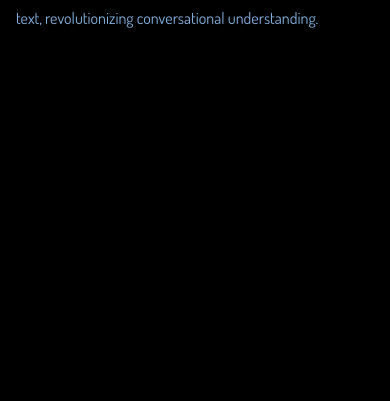
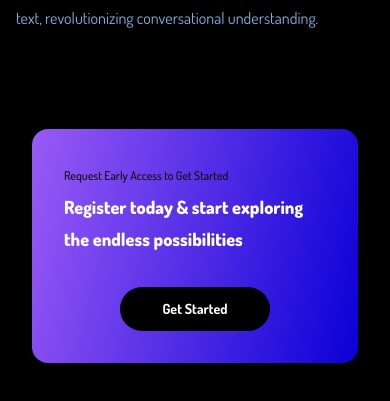
Before and after one commit to chevonnelise/UIUX-introducing-chatgpt3, a React (Create React App) app: page / in a window 390 px wide. Shown: the part 3887-4288 px from the top of the page. Before the commit the page ends 4006 px from the top, so only its background shows below. Built offline with nearby package versions, Linux system fonts and the light colour scheme.

Commit message:
edit cta

```diff
--- a/src/components/cta/CTA.jsx
+++ b/src/components/cta/CTA.jsx
@@ -1,12 +1,16 @@
 import React from 'react';
 import './cta.css';
 
-const CTA = () => {
-  return (
-    <div>
-        CTA
+const CTA = () => (
+    <div className="gpt3__cta">
+      <div className="gpt3__cta-content">
+        <p>Request Early Access to Get Started</p>
+        <h3>Register today & start exploring the endless possibilities</h3>
+      </div>
+      <div className="gpt3__cta-btn">
+        <button type="button">Get Started</button>
+      </div>
     </div>
-  )
-}
+);
 
-export default CTA
+export default CTA;
--- a/src/components/cta/cta.css
+++ b/src/components/cta/cta.css
@@ -0,0 +1,85 @@
+.gpt3__cta {
+    display: flex;
+    justify-content: space-between;
+    align-items: center;
+    flex-direction: row;
+
+    padding: 2rem;
+    margin: 4rem;
+    border-radius: 1rem;
+    background: var(--gradient-bar);
+}
+
+.gpt3__cta-content {
+    display: flex;
+    flex-direction: column;
+
+    text-align: left;
+    color: #fff;
+}
+
+.gpt3__cta-content p {
+    font-family: var(--font-family);
+    font-weight: 500;
+    font-size: 12px;
+    line-height: 30px;
+    color: #0E0E0E;
+}
+
+.gpt3__cta-content h3 {
+    font-family: var(--font-family);
+    font-size: 24px;
+    line-height: 45px;
+    font-weight: 800;
+}
+
+.gpt3__cta-btn {
+    display: flex;
+    justify-content: center;
+    align-items: center;
+
+    margin-left: 2rem;
+}
+
+.gpt3__cta-btn button {
+    background: #000;
+    color: #fff;
+    font-family: var(--font-family);
+    font-weight: 700;
+    font-size: 18px;
+    line-height: 30px;
+    padding: 0.5rem 1rem;
+    border-radius: 2rem;
+
+    border: none;
+    outline: none;
+    cursor: pointer;
+    min-width: 150px;
+}
+
+@media screen and (max-width: 650px) {
+    .gpt3__cta {
+        flex-direction: column;
+    }
+
+    .gpt3__cta-btn {
+        margin: 2rem 0 0;
+    }
+}
+
+@media screen and (max-width: 550px) {
+    .gpt3__cta {
+        flex-direction: column;
+        margin: 4rem 2rem;
+    }
+
+    .gpt3__cta-content h3 {
+        font-size: 18px;
+        line-height: 32px;
+    }
+
+    .gpt3__cta-btn button {
+        font-size: 14px;
+        line-height: 28px;
+    }
+}
```
